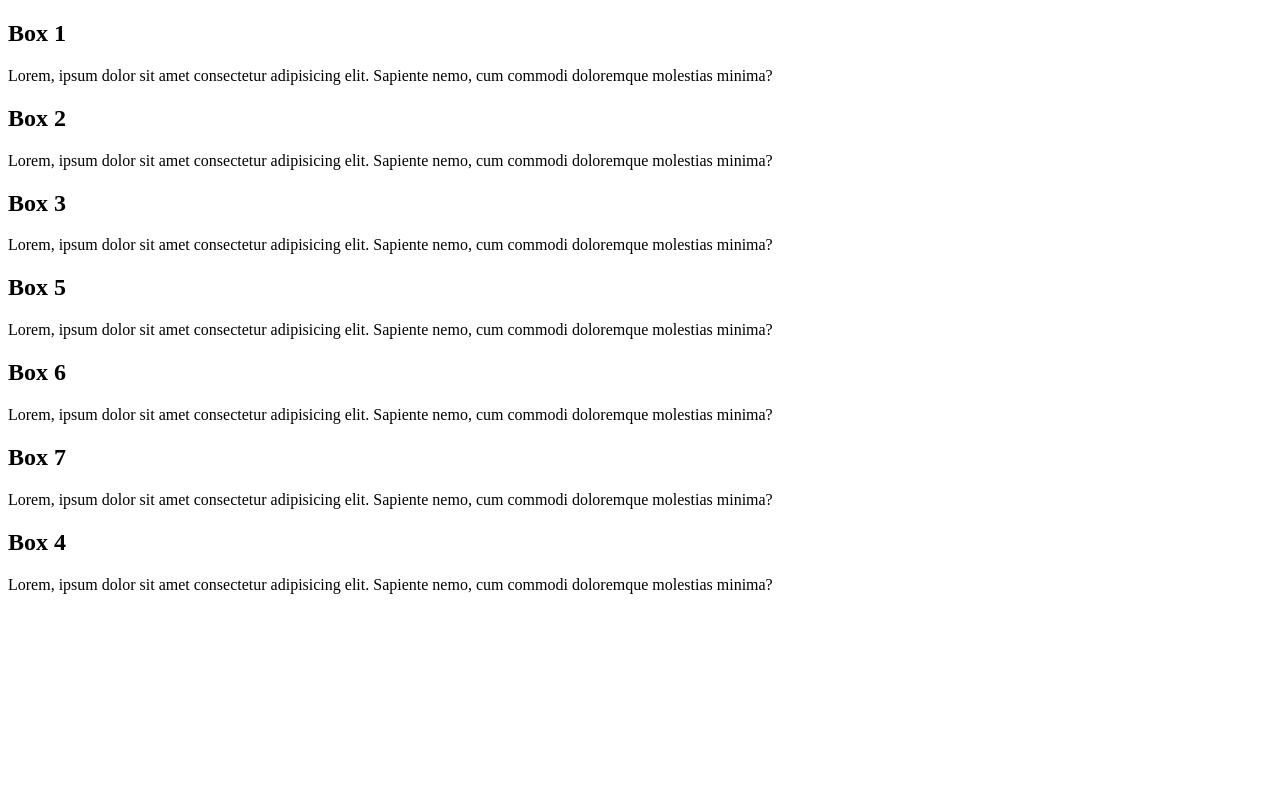
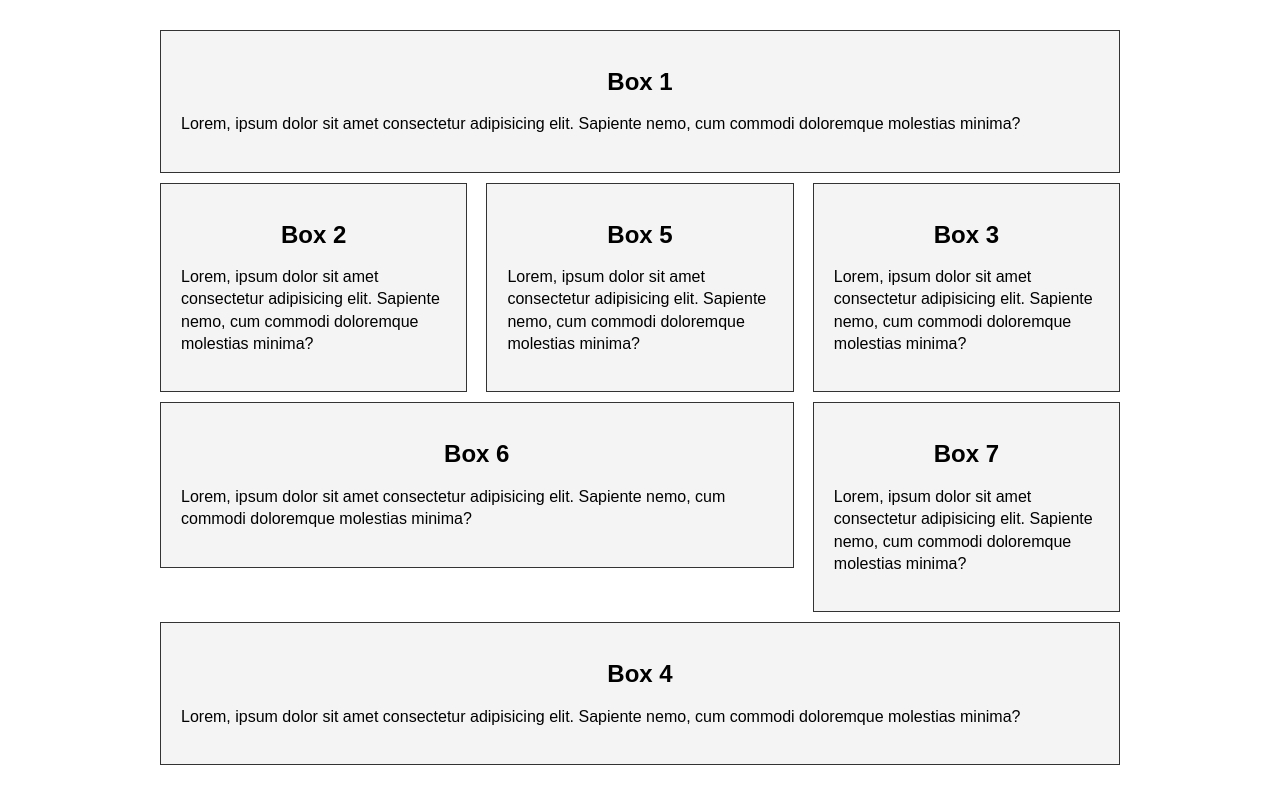
Before and after one commit to Lobelleflor18/LobelleFlor_file, a plain HTML site: page index.html in a window 1280 px wide. Drawn offline with Linux system fonts and the light colour scheme; the site is published under a folder, as on GitHub Pages, so addresses that start at the root find nothing.

Commit message:
removed forward slash

```diff
--- a/index.html
+++ b/index.html
@@ -4,7 +4,7 @@
     <meta charset="UTF-8" />
     <meta http-equiv="X-UA-Compatible" content="IE=edge" />
     <meta name="viewport" content="width=device-width, initial-scale=1.0" />
-    <link rel="stylesheet" href="/css/float-style.css" />
+    <link rel="stylesheet" href="css/float-style.css" />
     <title>Float</title>
   </head>
   <body>
```
Also changed, not shown: menus.html (+1 -1 lines).
